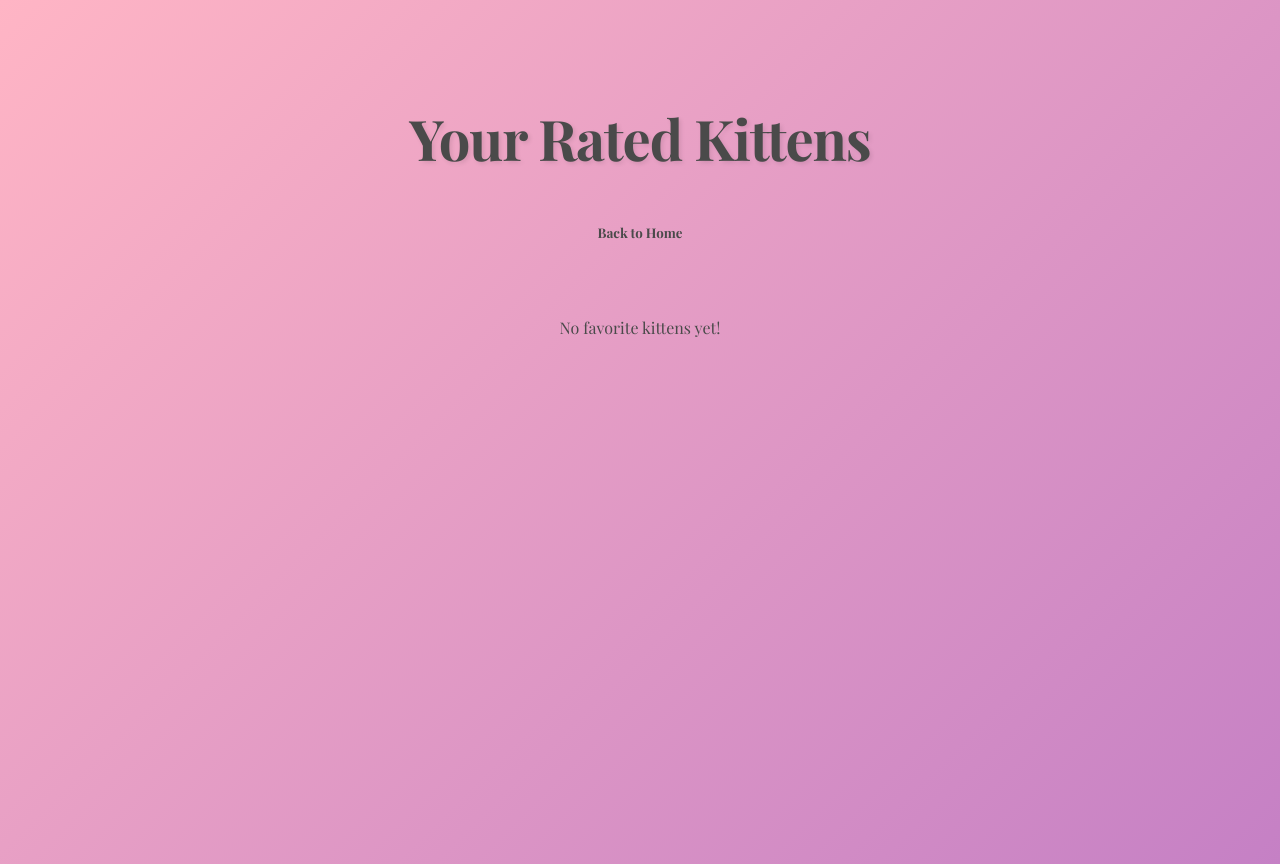
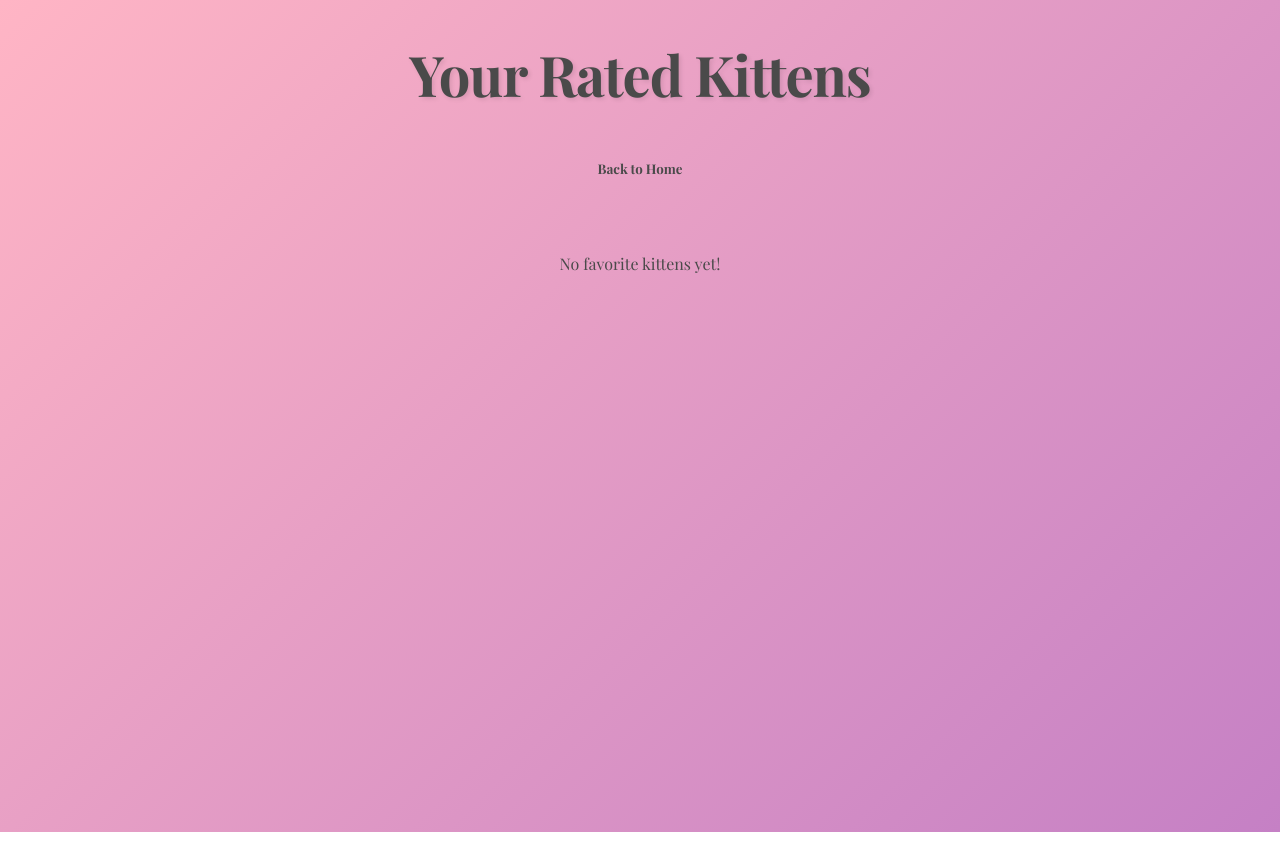
Before and after one commit to Cyanne-Jones/rate-that-kitten, a React (Vite) app: page /rated in a window 1280 px wide. After the commit the page ends 832 px from the top, so only its background shows below. Built offline with nearby package versions, Linux system fonts and the light colour scheme.

Commit message:
Remove padding

```diff
--- a/src/App.css
+++ b/src/App.css
@@ -1,7 +1,6 @@
 #root {
   max-width: 1280px;
   margin: 0 auto;
-  padding: 2rem;
   text-align: center;
 }
 
--- a/src/pages/Favorites.css
+++ b/src/pages/Favorites.css
@@ -2,7 +2,7 @@
 
 .favorites-container {
   text-align: center;
-  padding: 2rem;
+  padding: 0 2rem 2rem;
 }
 
 .favorites-grid {
--- a/src/pages/Home.css
+++ b/src/pages/Home.css
@@ -173,6 +173,7 @@ h1 {
   background: #9b59b6;
   box-shadow: 0 0 10px rgba(155, 89, 182, 0.7);
   cursor: pointer;
+  transition: transform 0.2s ease-in-out;
 }
 
 .cuteness-slider::-moz-range-thumb {
```
